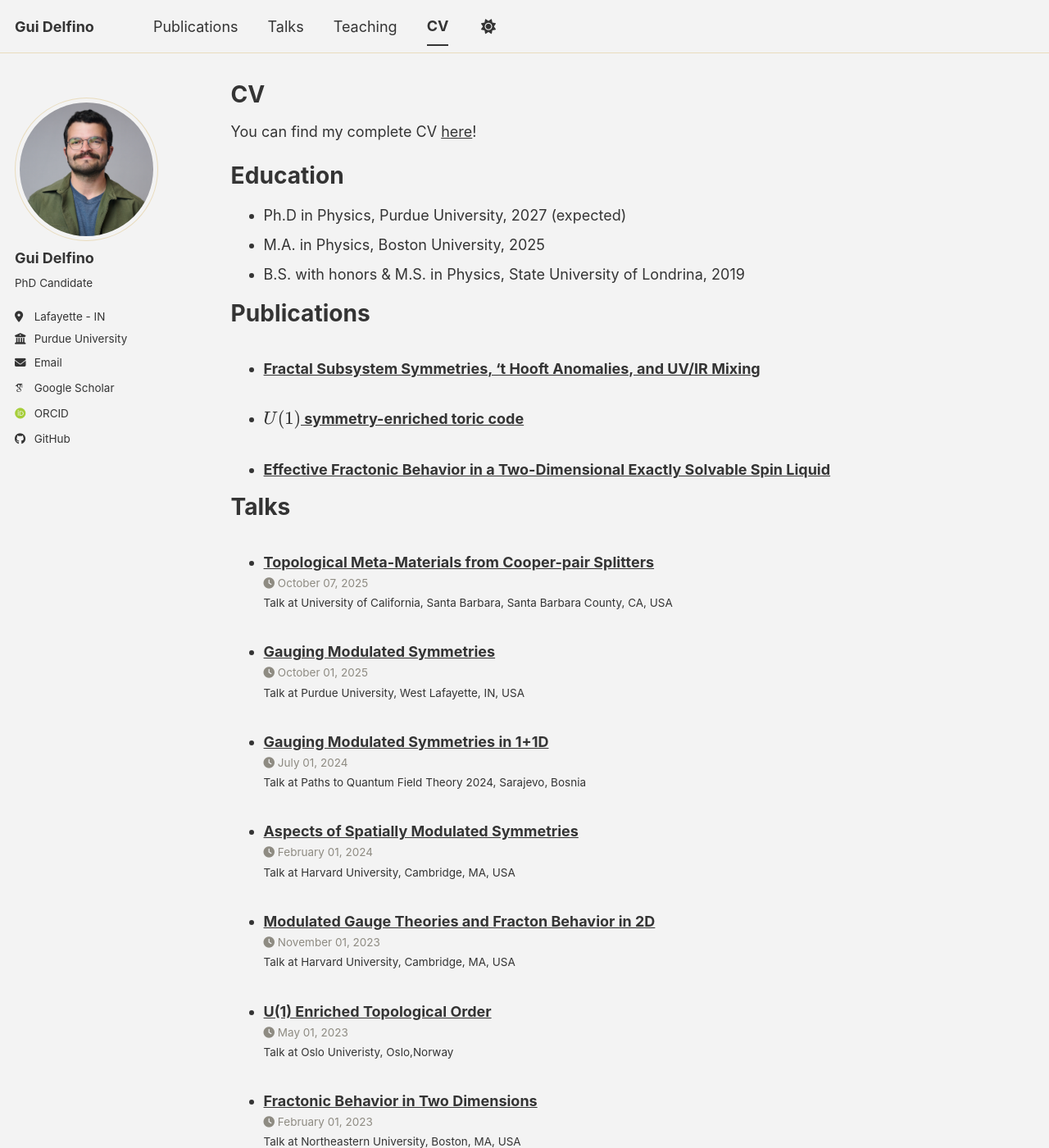
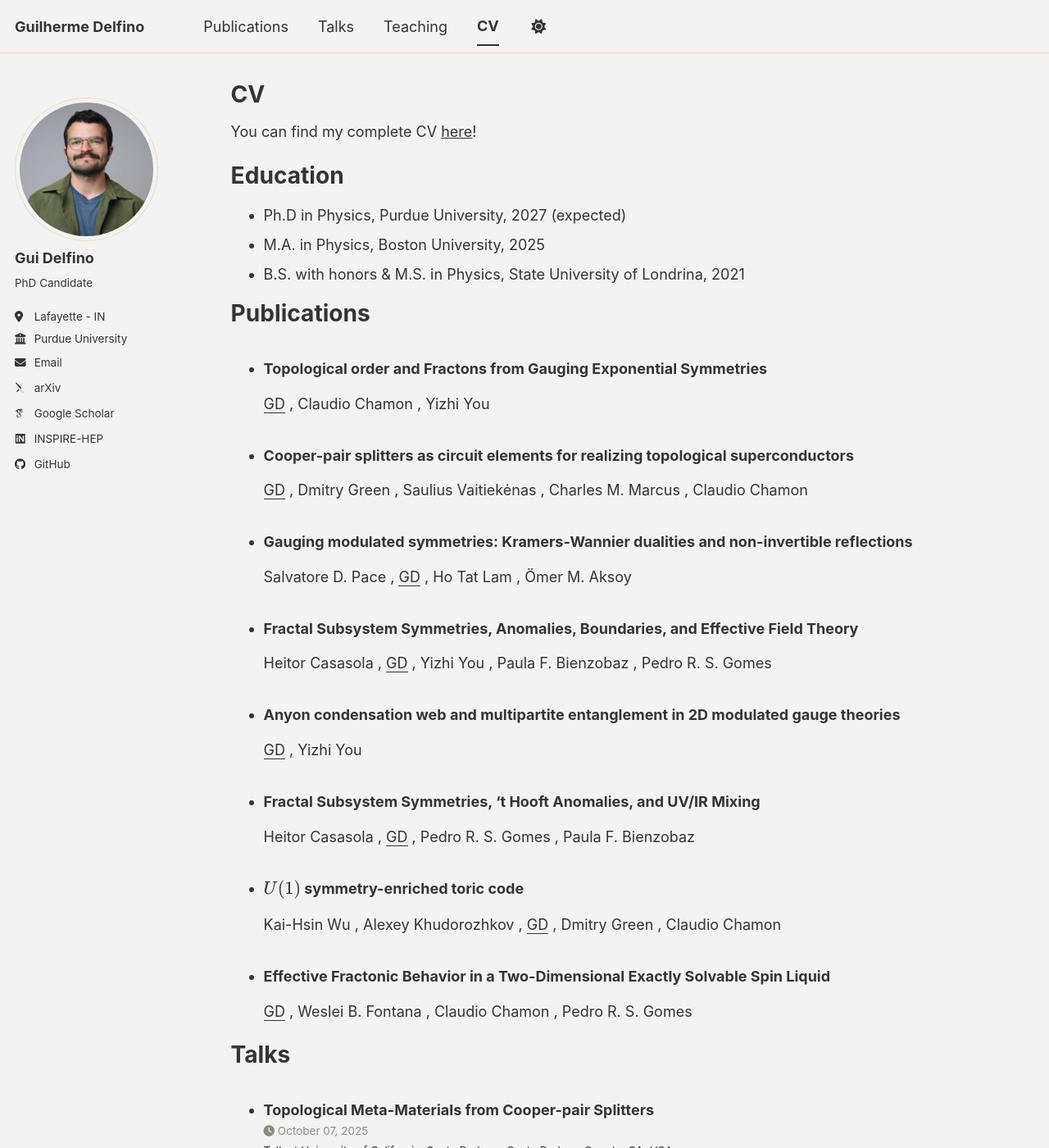
Before and after one commit to gui-delfino/gui-delfino.github.io, a Jekyll site: the page built from _pages/cv.md, in a window 1280 px wide and 1400 px high. Shown: the whole window at 82% size. Built offline with Jekyll 4.4.1, drawn with Linux system fonts in a browser that asks for light colours; some web fonts are replaced; a script bundle is joined from its source files by our own code; library files that are not in the unit come from our copies; some of the changed lines change nothing that is shown; some of the changed text lies outside the part shown.

Commit message:
polishishing files

```diff
--- a/_config.yml
+++ b/_config.yml
@@ -9,7 +9,7 @@
 # Basic Site Settings
 locale                   : "en-US"
 site_theme               : "dirt" # The available themes options are "default", "air", "sunrise", "mint", "dirt" and "contrast"
-title                    : "Gui Delfino"
+title                    : "Guilherme Delfino"
 title_separator          : "-"
 name                     : &name "Guilherme Delfino"
 description              : &description "Theoretical Physics"   # Update this with a general description of your site, this is the default if not overridden by a page
@@ -34,11 +34,11 @@ author:
 
   # Academic websites
   academia         : # URL
-  arxiv            : # URL - Update with the correct link to your profile
+  arxiv            : "https://arxiv.org/a/delfino_g_1.html"
   googlescholar    : "https://scholar.google.com/citations?user=XM1hL6UAAAAJ&hl=en"
-  inspire-hep      : # URL
+  inspire-hep      : "https://inspirehep.net/authors/2636702?ui-citation-summary=true"
   impactstory      : # URL
-  orcid            : "https://orcid.org/0000-0002-3336-4535"
+  orcid            :
   semantic         : # URL
   ssrn             : # URL
   pubmed           :
--- a/_includes/archive-single-cv.html
+++ b/_includes/archive-single-cv.html
@@ -33,6 +33,20 @@
         <a href="{{ base_path }}{{ post.url }}" rel="permalink">{{ title }}</a>
       {% endif %}
     </h3>
+
+    {% if post.authors %}
+      <p class="archive__item-authors">
+        {% for author in post.authors %}
+          {% if author == "GD" %}
+            <u>{{ author }}</u>
+          {% else %}
+            {{ author }}
+          {% endif %}
+          {% unless forloop.last %}, {% endunless %}
+        {% endfor %}
+      </p>
+    {% endif %}
+
     {% if post.read_time %}
       <p class="page__meta"><i class="fa fa-clock" aria-hidden="true"></i> {% include read-time.html %}</p>
     {% endif %}
--- a/_pages/cv.md
+++ b/_pages/cv.md
@@ -16,7 +16,7 @@ Education
 ======
 * Ph.D in Physics, Purdue University, 2027 (expected)
 * M.A. in Physics, Boston University, 2025
-* B.S. with honors & M.S. in Physics, State University of Londrina, 2019
+* B.S. with honors & M.S. in Physics, State University of Londrina, 2021
 
 Publications
 ======
@@ -36,6 +36,6 @@ Teaching
     {% include archive-single-cv.html %}
   {% endfor %}</ul>
 
-Academic Services
+Peer Review
 ======
 * Referee for SciPost, Physical Review, and JHEP
--- /dev/null
+++ b/_publications/condensation.md
@@ -0,0 +1,20 @@
+---
+title: "Anyon condensation web and multipartite entanglement in 2D modulated gauge theories"
+collection: publications
+category: manuscripts
+permalink: /publication/2024-condensation
+excerpt: ' '
+date: 2024-05-01
+venue: 'Physics Review B'
+slidesurl:
+paperurl:
+# bibtexurl: 'https://academicpages.github.io/files/bibtex1.bib'
+citation:
+authors:
+  - GD
+  - Yizhi You
+---
+
+In this work, we introduce an anyon condensation web that interconnects a broad class of 2D fracton gauge theories with multipolar conservation laws at a microscopic level. We find that condensation of anyons triggers the emergence of additional spatially modulated symmetries, which has the general effect of increasing the number of super-selection anyon sectors, as well as the ground state degeneracy for systems with periodic boundary conditions. As explicit examples, we start with the rank-2 toric code model and implement various anyon condensation protocols, resulting in a range of 2D fracton-like theories, each with a distinct gauge structure. We also expand the scope of anyon condensation by introducing lattice defects into spatially modulated gauge theories and demonstrate that these geometric defects can be viewed as effective anyon condensations along the branch cut. Furthermore, we introduce the Multipartite Entanglement Mutual Information measure as a diagnostic tool to differentiate among various distinct multipole conserving phases. A captivating observation is the UV sensitivity of the mutual information sourced from multipartite entanglement in such spatially modulated gauge theories, which depends on the geometric cut and the system size, and exhibits periodic oscillations at large distances.<br>
+
+[[arXiv: 2310.09490](https://arxiv.org/abs/2310.09490)]  &nbsp;&nbsp;&nbsp;&nbsp; [[Phys. Rev. B 109, 205146 (2024)](https://journals.aps.org/prb/abstract/10.1103/PhysRevB.109.205146)]
--- /dev/null
+++ b/_publications/exp_sym.md
@@ -0,0 +1,21 @@
+---
+title: "Topological order and Fractons from Gauging Exponential Symmetries"
+collection: publications
+category: manuscripts
+permalink: /publication/2026-exp-sym
+excerpt: ' '
+date: 2026-01-01
+venue: 'Physics Review B'
+slidesurl:
+paperurl:
+# bibtexurl: 'https://academicpages.github.io/files/bibtex1.bib'
+citation:
+authors:
+  - GD
+  - Claudio Chamon
+  - Yizhi You
+---
+
+We broaden the scope of quantum field theory by introducing a general class of discrete gauge theories that realize either topological order or fracton behavior across dimensions. We start from translation-invariant systems endowed with unconventional charge-conservation laws, which we term \textit{exponential polynomial symmetries}. Gauging these symmetries yields $$\mathbb{Z}_N$$ gauge theories in 2D that exhibit topological order whose quasiparticles have constrained mobility and whose ground-state degeneracy shows ultraviolet (UV) dependence. These features are reminiscent of spatial symmetry-enriched topological order, wherein quasiparticle excitations transform nontrivially under lattice translations. We further propose a Chern-Simons variant that produces non-CSS stabilizer codes and outline a framework for exponentially symmetric subsystem SPT phases. Finally, we extend this gauging procedure to 3D, obtaining new variants of fracton topological order.<br>
+
+[[arXiv: 2306.17121](https://arxiv.org/abs/2306.17121)]  &nbsp;&nbsp;&nbsp;&nbsp; [[Phys. Rev. B 113, 045130 (2026)](https://journals.aps.org/prb/abstract/10.1103/vvhq-wnll)]
--- /dev/null
+++ b/_publications/fractal2.md
@@ -0,0 +1,24 @@
+---
+title: "Fractal Subsystem Symmetries, Anomalies, Boundaries, and Effective Field Theory"
+collection: publications
+category: manuscripts
+permalink: /publication/2024-fractal2
+excerpt: ' '
+date: 2024-11-01
+venue: 'Physics Review B'
+slidesurl:
+paperurl:
+# bibtexurl: 'https://academicpages.github.io/files/bibtex1.bib'
+citation:
+authors:
+  - Heitor Casasola
+  - GD
+  - Yizhi You
+  - Paula F. Bienzobaz
+  - Pedro R. S. Gomes
+
+---
+
+This work reports an extensive study of three-dimensional topological ordered phases that, in one of the directions behave like usual topological order concerning mobility of excitations, but in the perpendicular plane manifest type-II fracton physics dictated by a fractal subsystem symmetry. We obtain an expression for the ground state degeneracy, which depends intricately on the sizes of the plane, signaling a strong manifestation of ultraviolet/infrared (UV/IR) mixing. The ground state degeneracy can be interpreted in terms of spontaneous/explicit breaking of fractal subsystem symmetries. We also study the boundary physics, which in turn is useful to understand the connection with certain two-dimensional phases. Finally, we derive a low-energy but not long-distance effective field theory, by Higgsing a fractal $$U(1)$$ symmetry and taking the deep IR limit. This description embodies in a natural way several aspects of the phases, such as the content of generalized global symmetries, the role of fractal symmetries on the mobility of excitations, the anomalies, and the boundary physics. <br>
+
+[[arXiv: 2406.19275](https://arxiv.org/abs/2406.19275)]  &nbsp;&nbsp;&nbsp;&nbsp; [[Phys. Rev. B 110, 195105 (2024)](https://journals.aps.org/prb/abstract/10.1103/PhysRevB.110.195105)]
--- /dev/null
+++ b/_publications/modulated1d.md
@@ -0,0 +1,22 @@
+---
+title: "Gauging modulated symmetries: Kramers-Wannier dualities and non-invertible reflections"
+collection: publications
+category: manuscripts
+permalink: /publication/2025-modulated
+excerpt: ' '
+date: 2025-01-01
+venue: 'SciPost'
+slidesurl:
+paperurl:
+# bibtexurl: 'https://academicpages.github.io/files/bibtex1.bib'
+citation:
+authors:
+  - Salvatore D. Pace
+  - GD
+  - Ho Tat Lam
+  - Ömer M. Aksoy
+---
+
+Modulated symmetries are internal symmetries that act in a non-uniform, spatially modulated way and are generalizations of, for example, dipole symmetries. In this paper, we systematically study the gauging of finite Abelian modulated symmetries in 1+1 dimensions. Working with local Hamiltonians of spin chains, we explore the dual symmetries after gauging and their potential new spatial modulations. We establish sufficient conditions for the existence of an isomorphism between the modulated symmetries and their dual, naturally implemented by lattice reflections. For instance, in systems of prime qudits, translation invariance guarantees this isomorphism. For non-prime qudits, we show using techniques from ring theory that this isomorphism can also exist, although it is not guaranteed by lattice translation symmetry alone. From this isomorphism, we identify new Kramers-Wannier dualities and construct related non-invertible reflection symmetry operators using sequential quantum circuits. Notably, this non-invertible reflection symmetry exists even when the system lacks ordinary reflection symmetry. Throughout the paper, we illustrate these results using various simple toy models.<br>
+
+[[arXiv: 2406.12962](https://arxiv.org/abs/2406.12962)]  &nbsp;&nbsp;&nbsp;&nbsp; [[SciPost Phys. 18, 021 (2025)](https://scipost.org/10.21468/SciPostPhys.18.1.021)]
--- /dev/null
+++ b/_publications/splitters.md
@@ -0,0 +1,23 @@
+---
+title: "Cooper-pair splitters as circuit elements for realizing topological superconductors"
+collection: publications
+category: manuscripts
+permalink: /publication/2025-splitters
+excerpt: ' '
+date: 2025-07-01
+venue: 'Physics Review X'
+slidesurl:
+paperurl:
+# bibtexurl: 'https://academicpages.github.io/files/bibtex1.bib'
+citation:
+authors:
+  - GD
+  - Dmitry Green
+  - Saulius Vaitiekėnas
+  - Charles M. Marcus
+  - Claudio Chamon
+---
+
+Advances in materials and fabrication of superconducting devices allows the exploration of novel quantum effects in synthetic superconducting systems beyond conventional Josephson junction arrays. As an example, we introduce a new circuit element, the Y-splitter, a superconducting loop with three leads and three Josephson junctions, smaller or comparable in size to the superconducting coherence length of the material. By tuning magnetic flux through an array of Y-splitters, Cooper-pair transport can be made to interfere destructively, while spatially separated split Cooper pairs propagate coherently. We consider an array of Y-splitters connected in a two-dimensional star [Archimedean $$(3,12^2)$$] geometry, deformable into the kagome lattice, and find a rich phase diagram that includes topological superconducting phases with Chern numbers $$\pm2$$. Experimental realization appears feasible.  <br>
+
+[[arXiv: 2408.06420](https://arxiv.org/abs/2408.06420)]  &nbsp;&nbsp;&nbsp;&nbsp; [[PPRX Quantum 6, 030318 (2025)](https://journals.aps.org/prxquantum/abstract/10.1103/3c6m-x28w)]
--- a/assets/css/main.scss
+++ b/assets/css/main.scss
@@ -41,3 +41,8 @@
     "vendor/font-awesome/solid",
     "vendor/font-awesome/brands"
 ;
+
+.archive__item-title a {
+  text-decoration: none; /* remove underline */
+  color: inherit;        /* optional: keep text color same as surrounding */
+}
```
